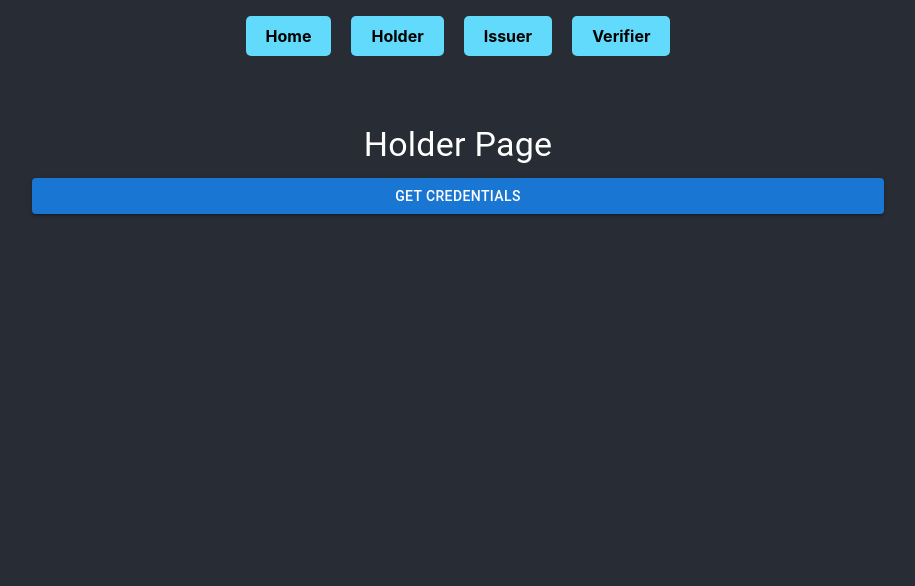
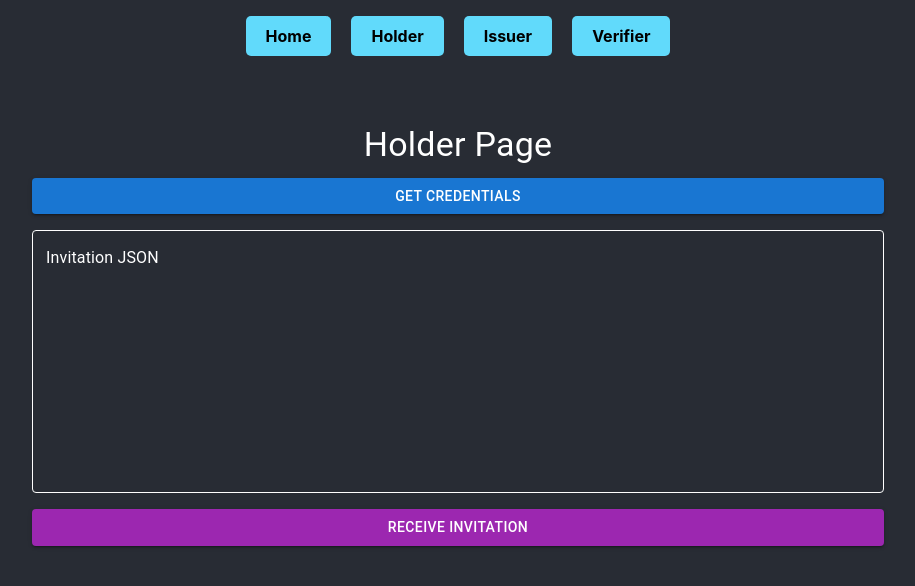
Before and after one commit to RolexSir30/ProjetInde, a React (Create React App) app: page /holder in a window 1280 px wide. Shown: the top 586 px of the page, without its empty margins (182-1097 px from the left). Built offline with nearby package versions, Linux system fonts and the light colour scheme.

Commit message:
ajout du get invitation pas testé si ça marche ou pas

```diff
--- a/src/HolderPage.js
+++ b/src/HolderPage.js
@@ -1,23 +1,60 @@
 // HolderPage.js
 
 import React, { useState } from 'react';
-import { getCredentials } from './api_holder';
+import { getCredentials, receiveInvitation } from './api_holder';
 import Container from '@mui/material/Container';
 import Box from '@mui/material/Box';
 import Typography from '@mui/material/Typography';
 import Grid from '@mui/material/Grid';
 import Button from '@mui/material/Button';
 import Paper from '@mui/material/Paper';
+import TextField from '@mui/material/TextField';
+import { styled } from '@mui/material/styles';
+
+// Style for the TextField with a white border and label color
+const StyledTextField = styled(TextField)(({ theme }) => ({
+  '& .MuiOutlinedInput-root': {
+    '& fieldset': {
+      borderColor: 'white', // Set border color to white
+    },
+    '&:hover fieldset': {
+      borderColor: 'lightgray', // Change border color on hover
+    },
+    '&.Mui-focused fieldset': {
+      borderColor: 'white', // Set border color when focused
+    },
+  },
+  '& .MuiInputLabel-root': {
+    color: 'white', // Set label color to white
+  },
+  '& .MuiInputLabel-root.Mui-focused': {
+    color: 'white', // Set label color to white when focused
+  },
+}));
 
 const HolderPage = () => {
   const [credentials, setCredentials] = useState(null);
   const [loading, setLoading] = useState(false);
+  const [invitation, setInvitation] = useState('');
 
   const handleClick = async () => {
     setLoading(true);
     const data = await getCredentials();
     setCredentials(data);
     setLoading(false);
+  };
+
+  const handleReceiveInvitation = async () => {
+    try {
+      const invitationJson = JSON.parse(invitation);
+      setLoading(true);
+      const response = await receiveInvitation(invitationJson);
+      console.log(response);
+      setLoading(false);
+    } catch (error) {
+      console.error('Invalid JSON format:', error);
+      setLoading(false);
+    }
   };
 
   return (
@@ -46,6 +83,7 @@ const HolderPage = () => {
                   padding: '16px',
                   maxHeight: '300px',
                   overflow: 'auto',
+                  backgroundColor: 'white',
                 }}
               >
                 <Typography variant="h6" gutterBottom>
@@ -57,6 +95,29 @@ const HolderPage = () => {
               </Paper>
             </Grid>
           )}
+          <Grid item xs={12}>
+            <StyledTextField
+              label="Invitation JSON"
+              variant="outlined"
+              fullWidth
+              multiline
+              rows={10}
+              value={invitation}
+              onChange={(e) => setInvitation(e.target.value)}
+              disabled={loading}
+            />
+          </Grid>
+          <Grid item xs={12}>
+            <Button
+              variant="contained"
+              color="secondary"
+              fullWidth
+              onClick={handleReceiveInvitation}
+              disabled={loading}
+            >
+              {loading ? 'Processing...' : 'Receive Invitation'}
+            </Button>
+          </Grid>
         </Grid>
       </Box>
     </Container>
--- a/src/api_holder.js
+++ b/src/api_holder.js
@@ -17,3 +17,23 @@ export const getCredentials = async () => {
       console.error('There was a problem with the fetch operation:', error);
     }
   };
+
+  export const receiveInvitation = async (invitation) => {
+    try {
+      const response = await fetch('http://0.0.0.0:11002/out-of-band/receive-invitation?auto_accept=true', {
+        method: 'POST',
+        headers: {
+          'Accept': 'application/json',
+          'Content-Type': 'application/json'
+        },
+        body: JSON.stringify(invitation)
+      });
+      if (!response.ok) {
+        throw new Error('Network response was not ok ' + response.statusText);
+      }
+      const data = await response.json();
+      return data;
+    } catch (error) {
+      console.error('There was a problem with the fetch operation:', error);
+    }
+  };
```
